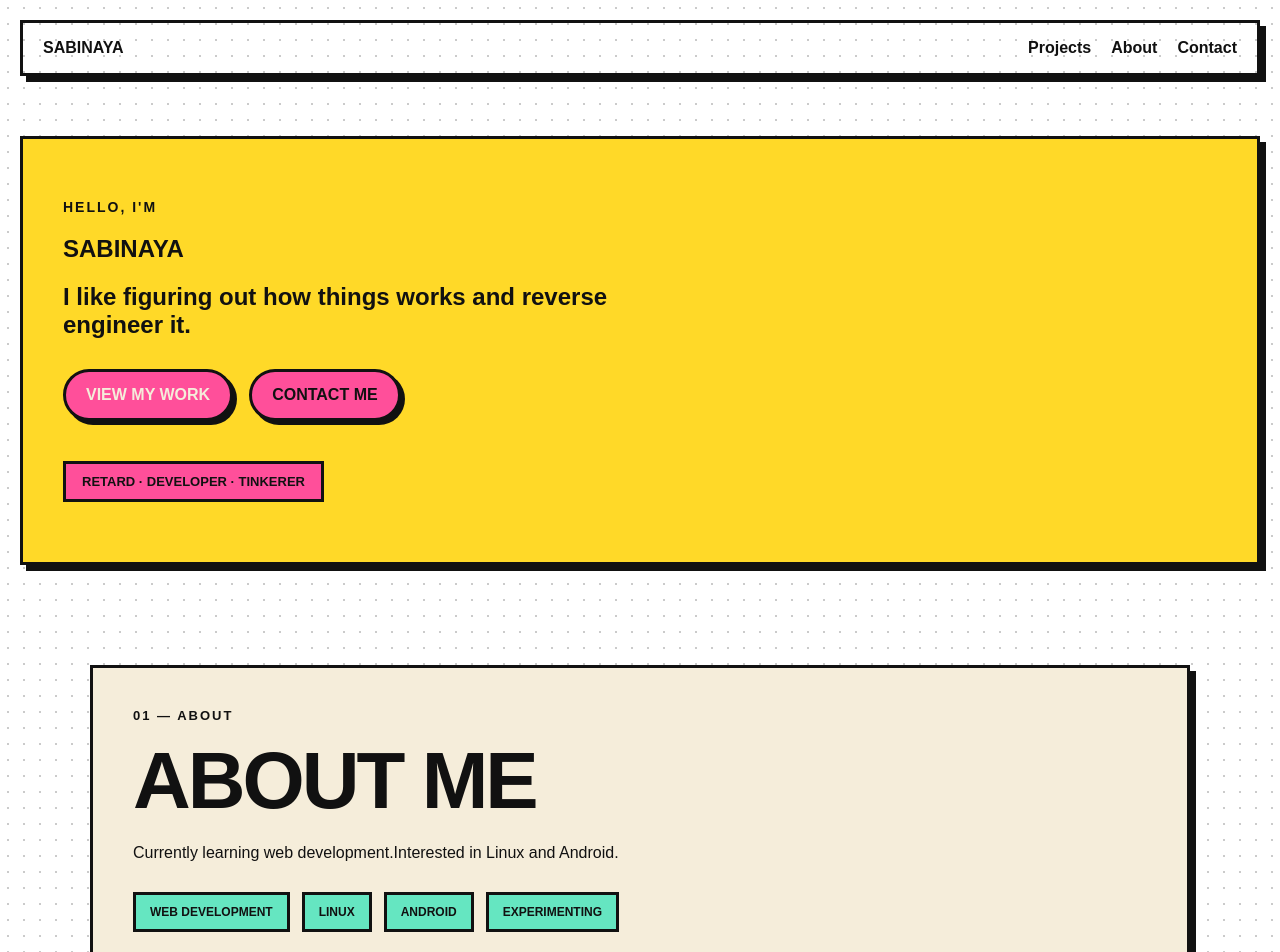
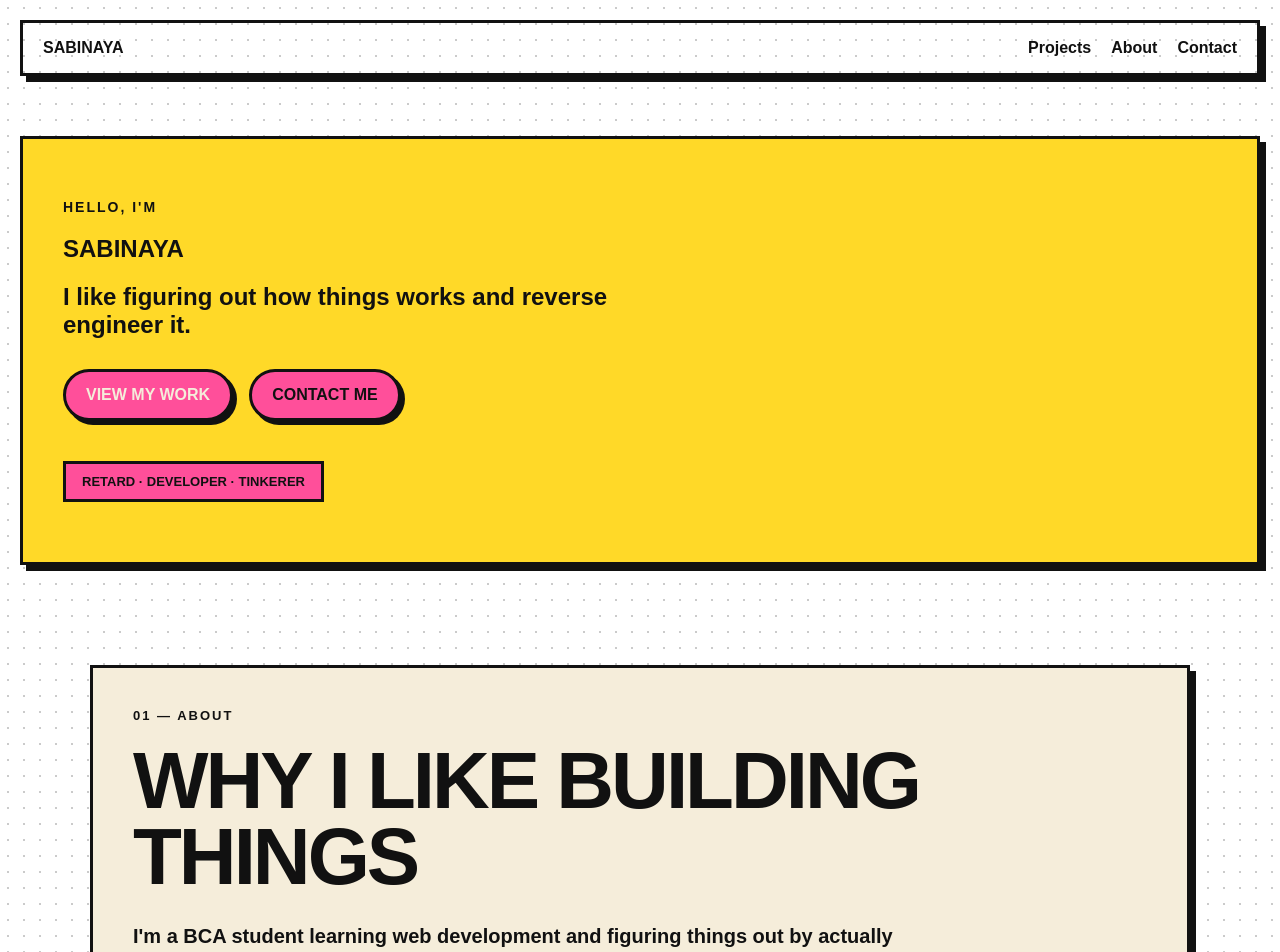
Before and after one commit to sabinaya-404/portfolio, a React app: page / in a window 1280 px wide. Shown: the top 952 px of the page. Built offline with nearby package versions, Linux system fonts and the light colour scheme; the HTML template or start-up script is replaced by a standard one.

Commit message:
Improve About section

```diff
--- a/src/App.jsx
+++ b/src/App.jsx
@@ -43,11 +43,12 @@ function App() {
       <section id="about" className="content-section">
         <p className="section-label">01 — ABOUT</p>
 
-        <h2>ABOUT ME</h2>
+        <h2>WHY I LIKE BUILDING THINGS</h2>
 
-        <p>
-          Currently learning web development.Interested in Linux and Android.
-        </p>
+        <p className="about-text">
+          I'm a BCA student learning web development and figuring things out by actually building it, rather memorizing definitions.
+          </p>
+          <p className="about-text"> Outside of web development, I m interested in Android, Linux and reverse engineering, if somethings can be tinkered with, I'll probably spend my day tinkering it.</p>
         <div className="about-tags">
           <span>WEB DEVELOPMENT</span>
            <span>LINUX</span>
@@ -115,10 +116,10 @@ function App() {
       </section>
 
 
-      {/* This is the lab section where I showcase experiments and tinkering */}
+      {/* LAB SECTION */}
       <section id="lab" className="content-section lab-section">
         <p className="section-label">04 -LAB</p>
-        <p className="section-intro">Things I break, investigate, modify and nearly fuck my minds on. Mostly a destructor.</p>
+        <p className="section-intro">Things I break, investigate, modify and nearly lose my minds on. Mostly a destructor.</p>
         <div className="lab-grid">
           <article className="lab-card lab-mint">
             <p className="lab-number">LAB-01</p>
--- a/src/index.css
+++ b/src/index.css
@@ -436,3 +436,23 @@ margin-top: 30px;
   font-size: 13px;
   font-weight: 900;
 }
+/* About section style */
+.about-text {
+  max-width: 800px;
+  margin-bottom: 25px;
+  font-size: 20px;
+  line-height: 1.6;
+}
+.about-tags {
+  display: flex;
+  flex-wrap: wrap;
+  gap: 10px;
+  margin-top: 35px;
+}
+.about-tags span {
+  padding: 10px 14px;
+  border: 2px solid var(--foreground);
+  background: var(--mint);
+  font-size: 12px;
+  font-weight: 900;
+}
```
